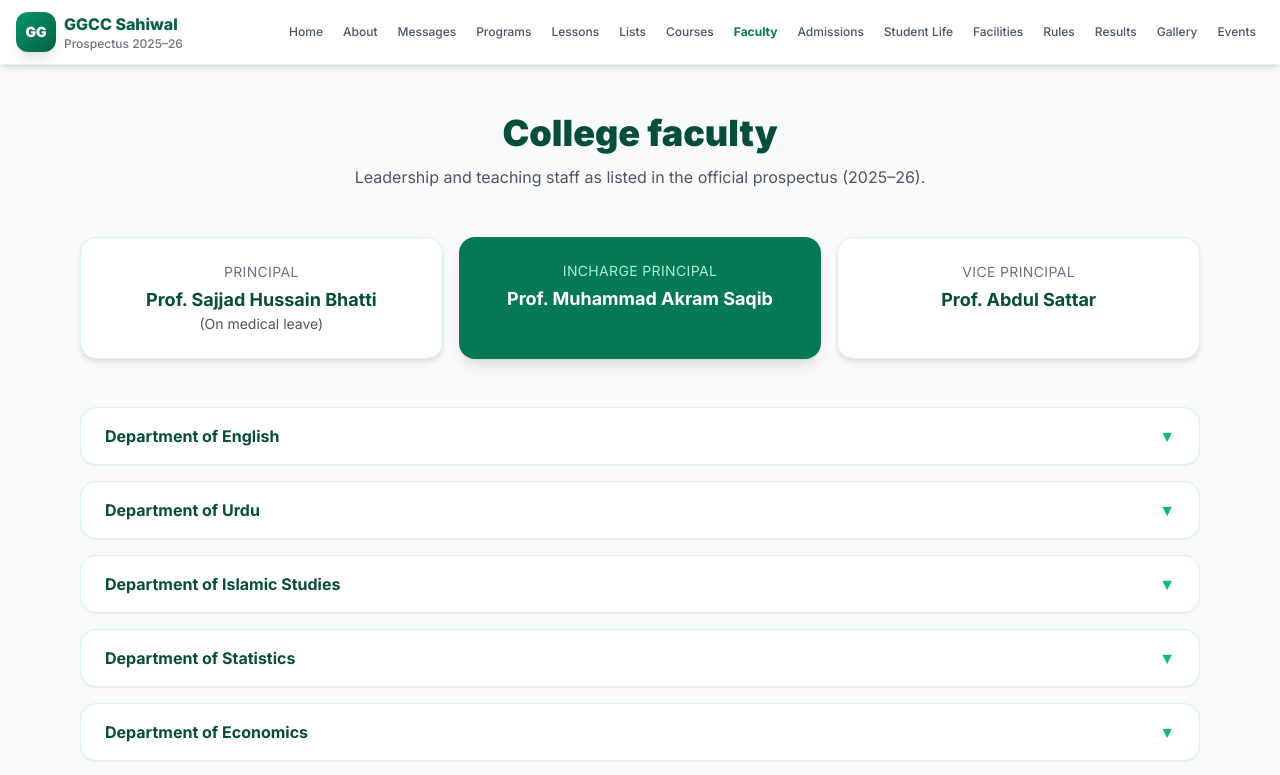
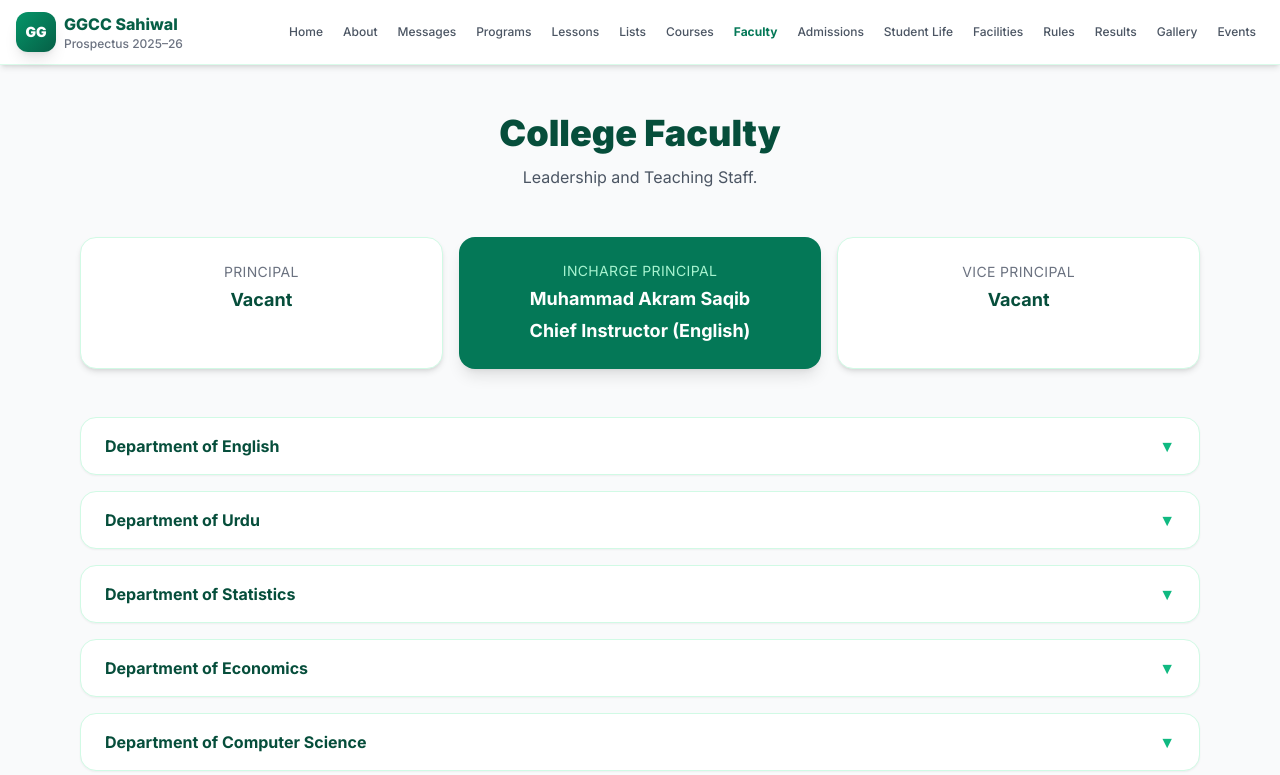
Before and after one commit to ggccswl/ggccswl, a plain HTML site: page public/faculty.html in a window 1280 px wide. Shown: the top 775 px of the page. Drawn offline with nearby package versions, Linux system fonts and the light colour scheme.

Commit message:
Update faculty.html

```diff
--- a/public/faculty.html
+++ b/public/faculty.html
@@ -13,23 +13,23 @@
 
 <main class="max-w-6xl mx-auto px-4 py-12">
     <header data-animate class="animate-on-scroll mb-12 text-center max-w-3xl mx-auto">
-        <h1 class="text-4xl font-black text-emerald-900">College faculty</h1>
-        <p class="mt-3 text-gray-600">Leadership and teaching staff as listed in the official prospectus (2025–26).</p>
+        <h1 class="text-4xl font-black text-emerald-900">College Faculty</h1>
+        <p class="mt-3 text-gray-600">Leadership and Teaching Staff.</p>
     </header>
 
     <div data-animate class="animate-on-scroll grid md:grid-cols-3 gap-4 mb-12">
         <div class="card-lift bg-white rounded-2xl p-6 border border-emerald-100 shadow-md text-center">
             <p class="text-sm text-gray-500 uppercase tracking-wide">Principal</p>
-            <p class="font-bold text-emerald-900 text-lg mt-1">Prof. Sajjad Hussain Bhatti</p>
-            <p class="text-sm text-gray-600">(On medical leave)</p>
-        </div>
+            <p class="font-bold text-emerald-900 text-lg mt-1">Vacant</p>
+            </div>
         <div class="card-lift bg-emerald-700 text-white rounded-2xl p-6 shadow-lg text-center">
             <p class="text-sm text-emerald-200 uppercase tracking-wide">Incharge Principal</p>
-            <p class="font-bold text-lg mt-1">Prof. Muhammad Akram Saqib</p>
+            <p class="font-bold text-lg mt-1">Muhammad Akram Saqib</p>
+            <p class="font-bold text-lg mt-1">Chief Instructor (English)</p>
         </div>
         <div class="card-lift bg-white rounded-2xl p-6 border border-emerald-100 shadow-md text-center">
             <p class="text-sm text-gray-500 uppercase tracking-wide">Vice Principal</p>
-            <p class="font-bold text-emerald-900 text-lg mt-1">Prof. Abdul Sattar</p>
+            <p class="font-bold text-emerald-900 text-lg mt-1">Vacant</p>
         </div>
     </div>
 
@@ -43,9 +43,9 @@
                 <table class="w-full text-sm">
                     <thead><tr class="text-left text-gray-500 border-b"><th class="py-2">Name</th><th>Qualification</th><th>Designation</th></tr></thead>
                     <tbody class="text-gray-800">
-                        <tr class="border-b border-gray-100"><td class="py-2">Mr. Muhammad Akram Saqib (HOD)</td><td>M.A. English</td><td>Chief Instructor</td></tr>
-                        <tr class="border-b border-gray-100"><td class="py-2">Mr. Khizar Hayat</td><td>M.A. English</td><td>Senior Instructor</td></tr>
-                        <tr><td class="py-2">Mr. Zafar Hussain Bhatti</td><td>M.A. English, M.Com (Finance)</td><td>Instructor</td></tr>
+                        <tr class="border-b border-gray-100"><td class="py-2">Mr. Muhammad Akram Saqib (HOD)</td><td>M.A. (English)</td><td>Chief Instructor</td></tr>
+                        <tr class="border-b border-gray-100"><td class="py-2">Mr. Khizar Hayat</td><td>M.A. (English)</td><td>Senior Instructor</td></tr>
+                        <tr><td class="py-2">Mr. Zafar Hussain Bhatti</td><td>M.A. (English), M.Com (Finance)</td><td>Instructor</td></tr>
                     </tbody>
                 </table>
             </div>
@@ -56,14 +56,9 @@
             <div class="px-6 pb-6 overflow-x-auto">
                 <table class="w-full text-sm">
                     <thead><tr class="text-left text-gray-500 border-b"><th class="py-2">Name</th><th>Qualification</th><th>Designation</th></tr></thead>
-                    <tbody><tr><td class="py-2">Mrs. Nuzhat Bano (HOD)</td><td>M.A. Urdu</td><td>Instructor</td></tr></tbody>
+                    <tbody><tr><td class="py-2">Mrs. Nuzhat Bano (HOD)</td><td>M.A. (Urdu)</td><td>Instructor</td></tr></tbody>
                 </table>
             </div>
-        </details>
-
-        <details class="group bg-white rounded-2xl border border-emerald-100 shadow-sm">
-            <summary class="cursor-pointer list-none font-bold text-emerald-900 px-6 py-4 flex justify-between items-center">Department of Islamic Studies <span class="text-emerald-500 group-open:rotate-180 transition-transform">▼</span></summary>
-            <div class="px-6 pb-6 text-gray-600 text-sm">Position listed as vacant in the current prospectus.</div>
         </details>
 
         <details class="group bg-white rounded-2xl border border-emerald-100 shadow-sm">
@@ -71,7 +66,8 @@
             <div class="px-6 pb-6 overflow-x-auto">
                 <table class="w-full text-sm">
                     <thead><tr class="text-left text-gray-500 border-b"><th class="py-2">Name</th><th>Qualification</th><th>Designation</th></tr></thead>
-                    <tbody><tr><td class="py-2">Mr. Sohail Anwar</td><td>M.Sc Statistics</td><td>Senior Instructor</td></tr></tbody>
+                    <tbody><tr><td class="py-2">Mr. Ahmad Hassan (HOD)</td><td>M.Phil (Statistics)</td><td>Senior Instructor</td></tr></tbody>
+                     <tbody><tr><td class="py-2">Mr. Sohail Anwar</td><td>M.Sc (Statistics)</td><td>Senior Instructor</td></tr></tbody>
                 </table>
             </div>
         </details>
```
